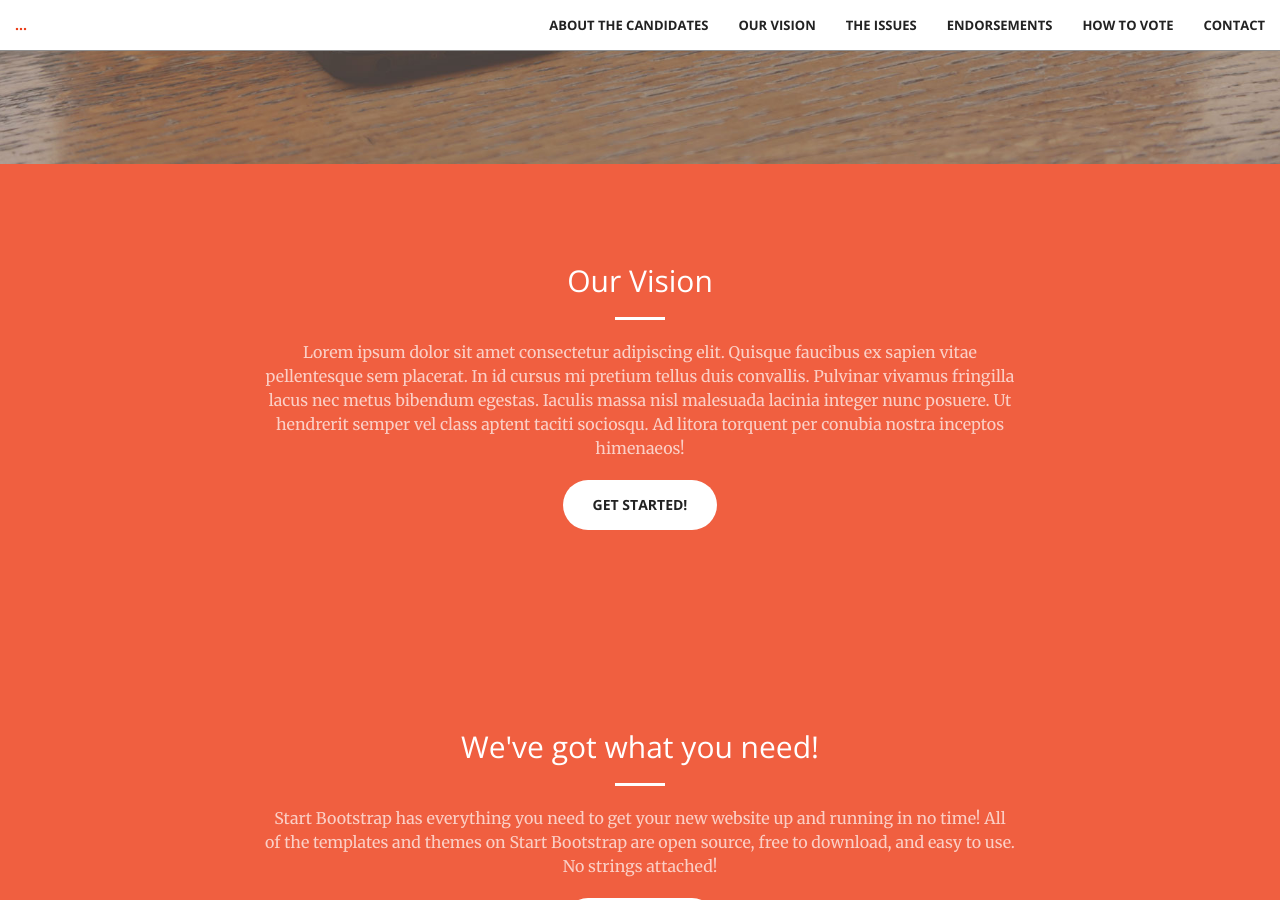
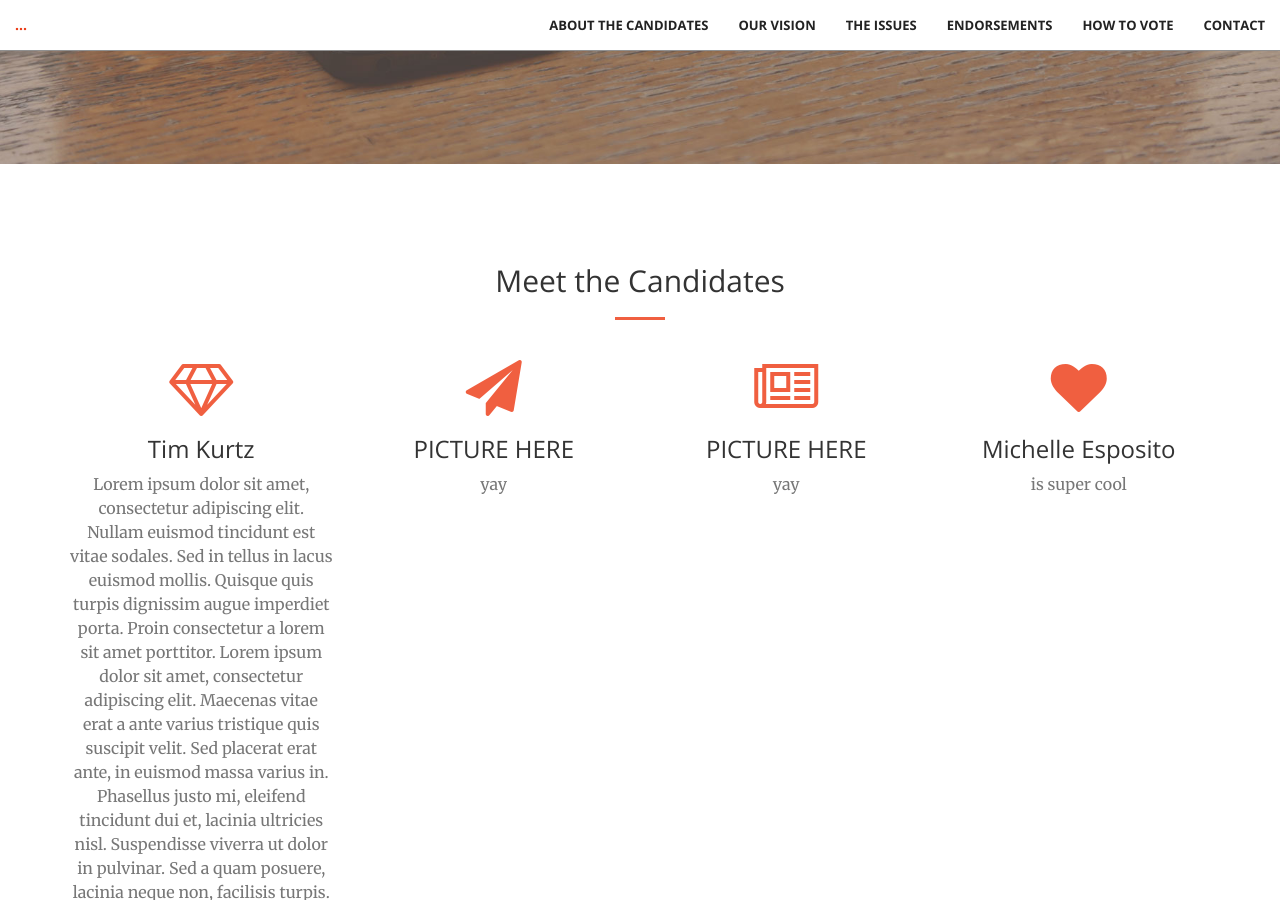
Before and after one commit to viccro/2025-campaign-site-draft, a Jekyll site: the page built from index.html, in a window 1280 px wide and 900 px high, scrolled down 736 px. Built offline with Jekyll 4.4.1, drawn with Linux system fonts in a browser that asks for light colours; some of the changed text lies outside the part shown.

Commit message:
testing rows for candidates

```diff
--- a/_includes/candidates.html
+++ b/_includes/candidates.html
@@ -0,0 +1,43 @@
+<section id="services">
+    <div class="container">
+        <div class="row">
+            <div class="col-lg-12 text-center">
+                <h2 class="section-heading">Meet the Candidates</h2>
+                <hr class="primary">
+            </div>
+        </div>
+    </div>
+    <div class="container">
+        <div class="row">
+            <div class="col-lg-3 col-md-6 text-center">
+                <div class="service-box">
+                    <i class="fa fa-4x fa-diamond wow bounceIn text-primary"></i>
+                    <h3>Tim Kurtz</h3>
+                    <p class="text-muted">Lorem ipsum dolor sit amet, consectetur adipiscing elit. Nullam euismod tincidunt est vitae sodales. Sed in tellus in lacus euismod mollis. Quisque quis turpis dignissim augue imperdiet porta. Proin consectetur a lorem sit amet porttitor. Lorem ipsum dolor sit amet, consectetur adipiscing elit. Maecenas vitae erat a ante varius tristique quis suscipit velit. Sed placerat erat ante, in euismod massa varius in. Phasellus justo mi, eleifend tincidunt dui et, lacinia ultricies nisl. Suspendisse viverra ut dolor in pulvinar. Sed a quam posuere, lacinia neque non, facilisis turpis. Nunc porta dolor hendrerit erat lacinia posuere. Donec bibendum dignissim orci, eget blandit tortor tempus ut. Phasellus nec odio blandit, tincidunt erat at, mollis quam.</p>
+                    <!-- <p class=""text-muted"> amet, consectetur adipiscing </p> -->
+                </div>
+            </div>
+            <div class="col-lg-3 col-md-6 text-center">
+                <div class="service-box">
+                    <i class="fa fa-4x fa-paper-plane wow bounceIn text-primary" data-wow-delay=".1s"></i>
+                    <h3>PICTURE HERE</h3>
+                    <p class="text-muted">yay</p>
+                </div>
+            </div>
+            <div class="col-lg-3 col-md-6 text-center">
+                <div class="service-box">
+                    <i class="fa fa-4x fa-newspaper-o wow bounceIn text-primary" data-wow-delay=".2s"></i>
+                    <h3>PICTURE HERE</h3>
+                    <p class="text-muted">yay</p>
+                </div>
+            </div>
+            <div class="col-lg-3 col-md-6 text-center">
+                <div class="service-box">
+                    <i class="fa fa-4x fa-heart wow bounceIn text-primary" data-wow-delay=".3s"></i>
+                    <h3>Michelle Esposito</h3>
+                    <p class="text-muted">is super cool</p>
+                </div>
+            </div>
+        </div>
+    </div>
+</section>
--- a/_layouts/front.html
+++ b/_layouts/front.html
@@ -7,8 +7,8 @@
   {% include nav.html %}
   {% include header.html %}
   <!-- TODO make sure the nav order matches this order -->
+  {% include candidates.html %}
   {% include vision.html %}
-  {% include candidates.html %}
   {% include issues.html %}
   {% include endorsements.html %}
   {% include vote.html %}
```
